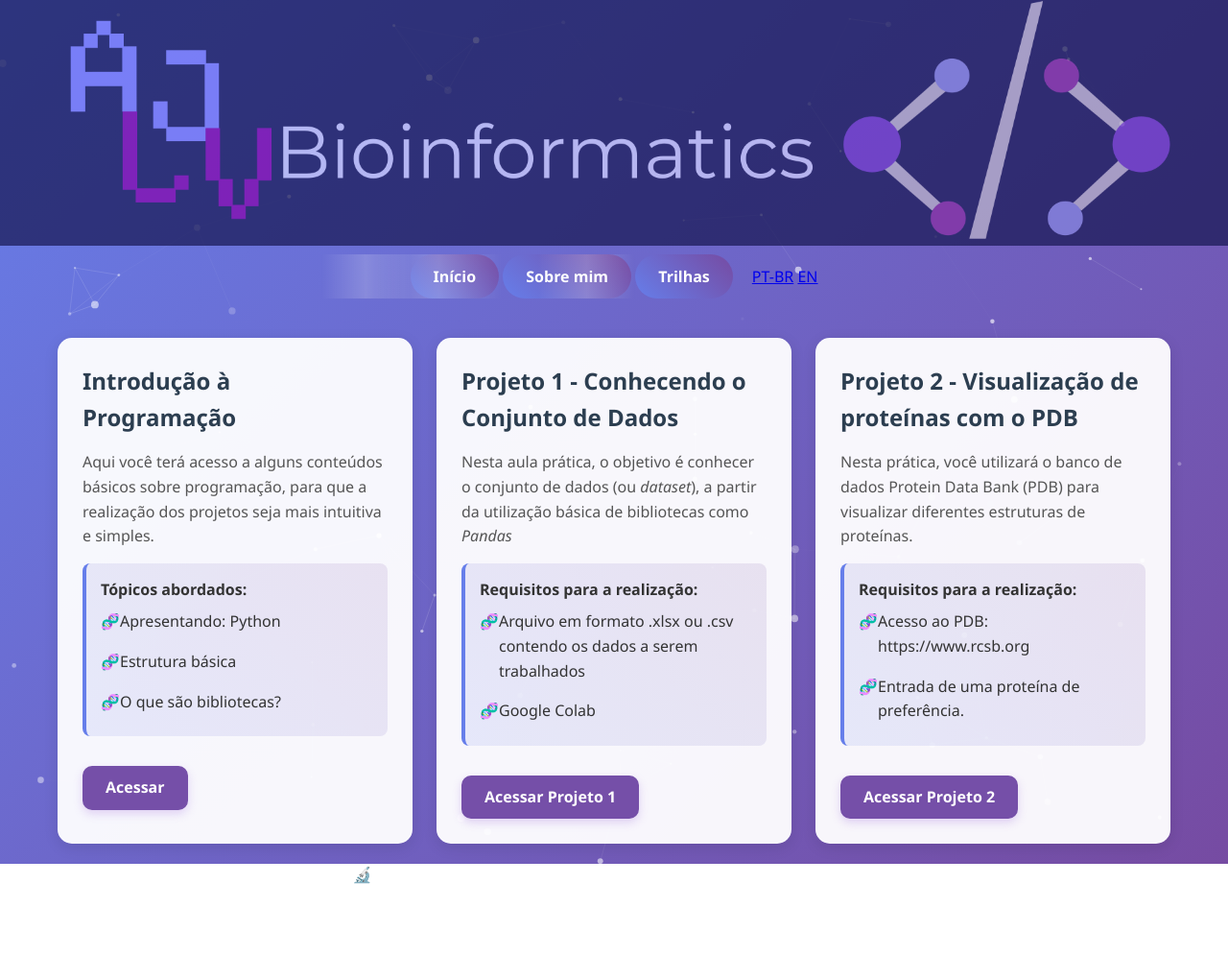
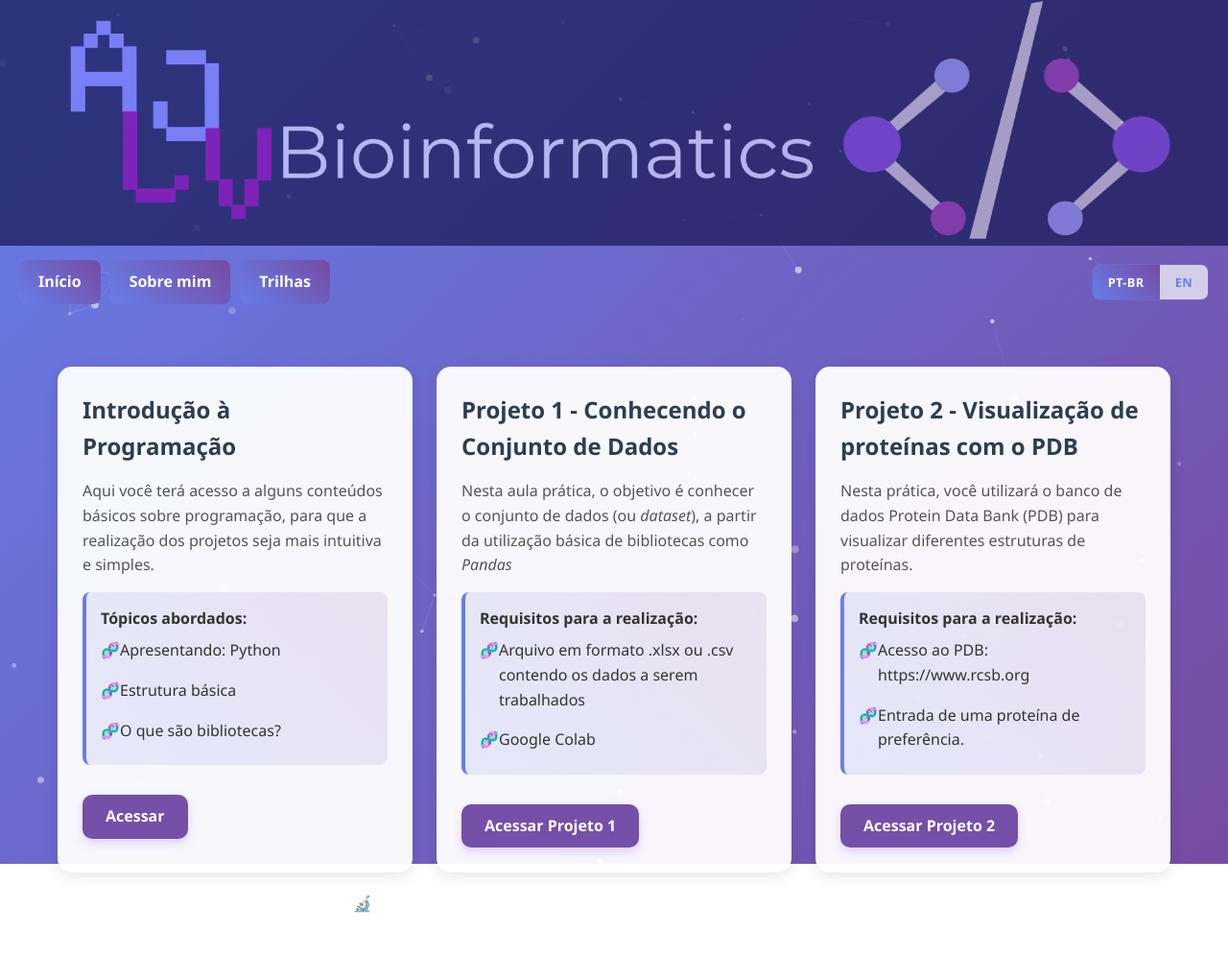
Before and after one commit to annejosiele/AJLV-Bioinformatics, a Jekyll site: the page built from index.html, in a window 1280 px wide. Shown: the whole page at 96% size. Built offline with Jekyll 4.4.1, drawn with Linux system fonts in a browser that asks for light colours; before the commit the page ends 965 px from its top, so only the background shows below that.

Commit message:
Refactor navigation styles and buttons

```diff
--- a/assets/css/style.css
+++ b/assets/css/style.css
@@ -128,44 +128,59 @@ h1 {
 
 .nav-menu {
     display: flex;
-    justify-content: center;
-    gap: 20px;
+    justify-content: space-between;
+    align-items: center;
     flex-wrap: wrap;
-    margin-top: 20px;
+    gap: 12px;
+    padding: 15px 20px;
+}
+
+.nav-links {
+    display: flex;
+    gap: 10px;
+    flex-wrap: wrap;
 }
 
 .nav-btn {
     background: linear-gradient(45deg, #667eea, #764ba2);
     color: white;
-    padding: 12px 24px;
-    border: none;
-    border-radius: 25px;
-    cursor: pointer;
-    font-weight: bold;
-    transition: all 0.3s ease;
+    padding: 10px 20px;
+    border-radius: 8px;
+    font-weight: 600;
     text-decoration: none;
-    position: relative;
-    overflow: hidden;
-}
-
-.nav-btn::before {
-    content: '';
-    position: absolute;
-    top: 0;
-    left: -100%;
-    width: 100%;
-    height: 100%;
-    background: linear-gradient(90deg, transparent, rgba(255,255,255,0.2), transparent);
-    transition: left 0.5s;
-}
-
-.nav-btn:hover::before {
-    left: 100%;
+    transition: transform 0.2s ease, box-shadow 0.2s ease;
 }
 
 .nav-btn:hover {
     transform: translateY(-2px);
-    box-shadow: 0 5px 15px rgba(102, 126, 234, 0.4);
+    box-shadow: 0 4px 12px rgba(102, 126, 234, 0.35);
+}
+
+.lang-switch {
+    display: flex;
+    border: 1px solid rgba(102, 126, 234, 0.3);
+    border-radius: 8px;
+    overflow: hidden;
+}
+
+.lang-btn {
+    padding: 8px 16px;
+    font-size: 0.8rem;
+    font-weight: 700;
+    letter-spacing: 0.03em;
+    color: #667eea;
+    text-decoration: none;
+    background: rgba(255, 255, 255, 0.7);
+    transition: background 0.2s ease, color 0.2s ease;
+}
+
+.lang-btn.active {
+    background: linear-gradient(45deg, #667eea, #764ba2);
+    color: white;
+}
+
+.lang-btn:not(.active):hover {
+    background: rgba(102, 126, 234, 0.1);
 }
 
 .content-grid {
@@ -306,6 +321,10 @@ h1 {
         flex-direction: column;
         align-items: center;
     }
+
+    .lang-switch {
+        margin-top: 4px;
+    }
 }
 
 /* Efeito de entrada */
```
